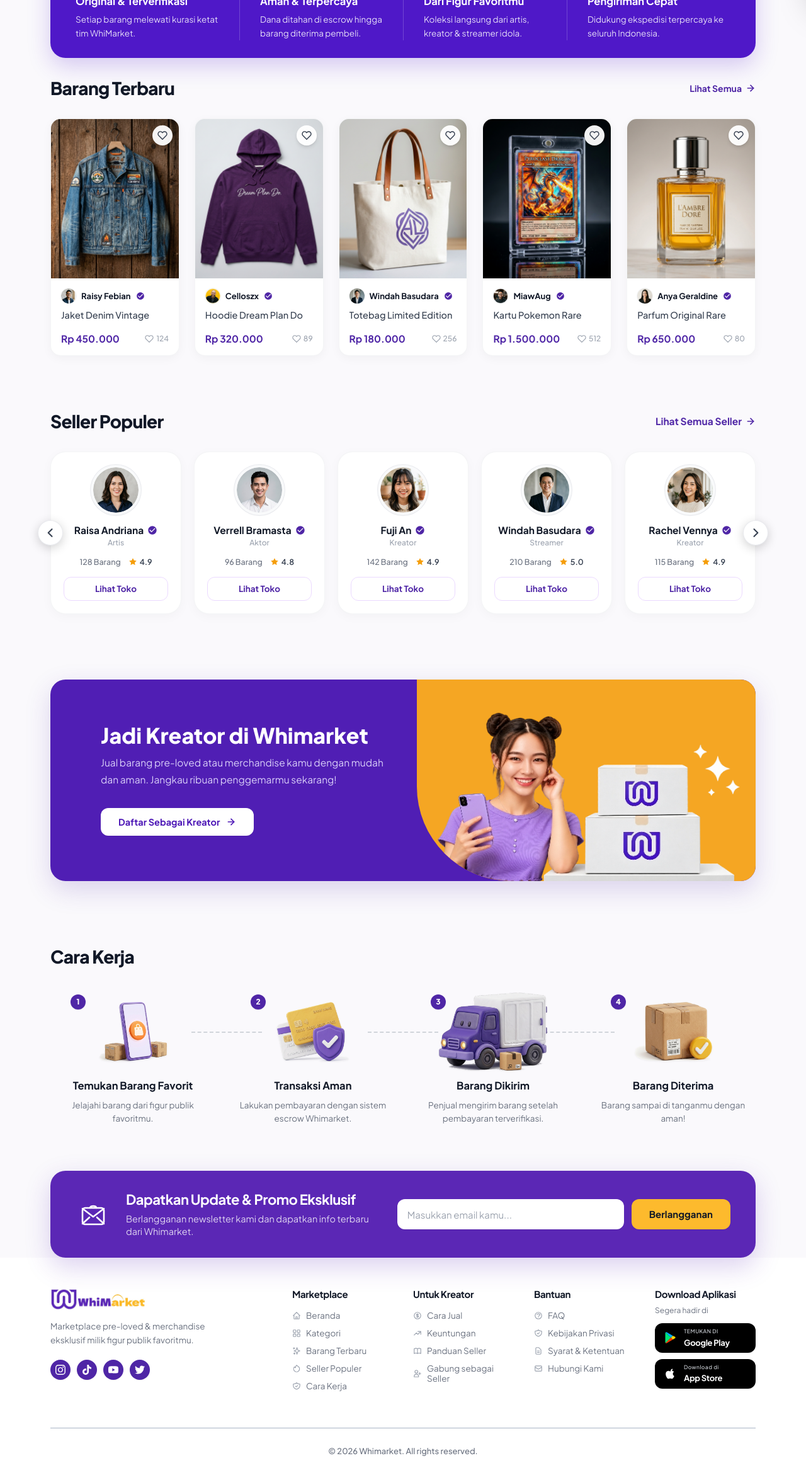
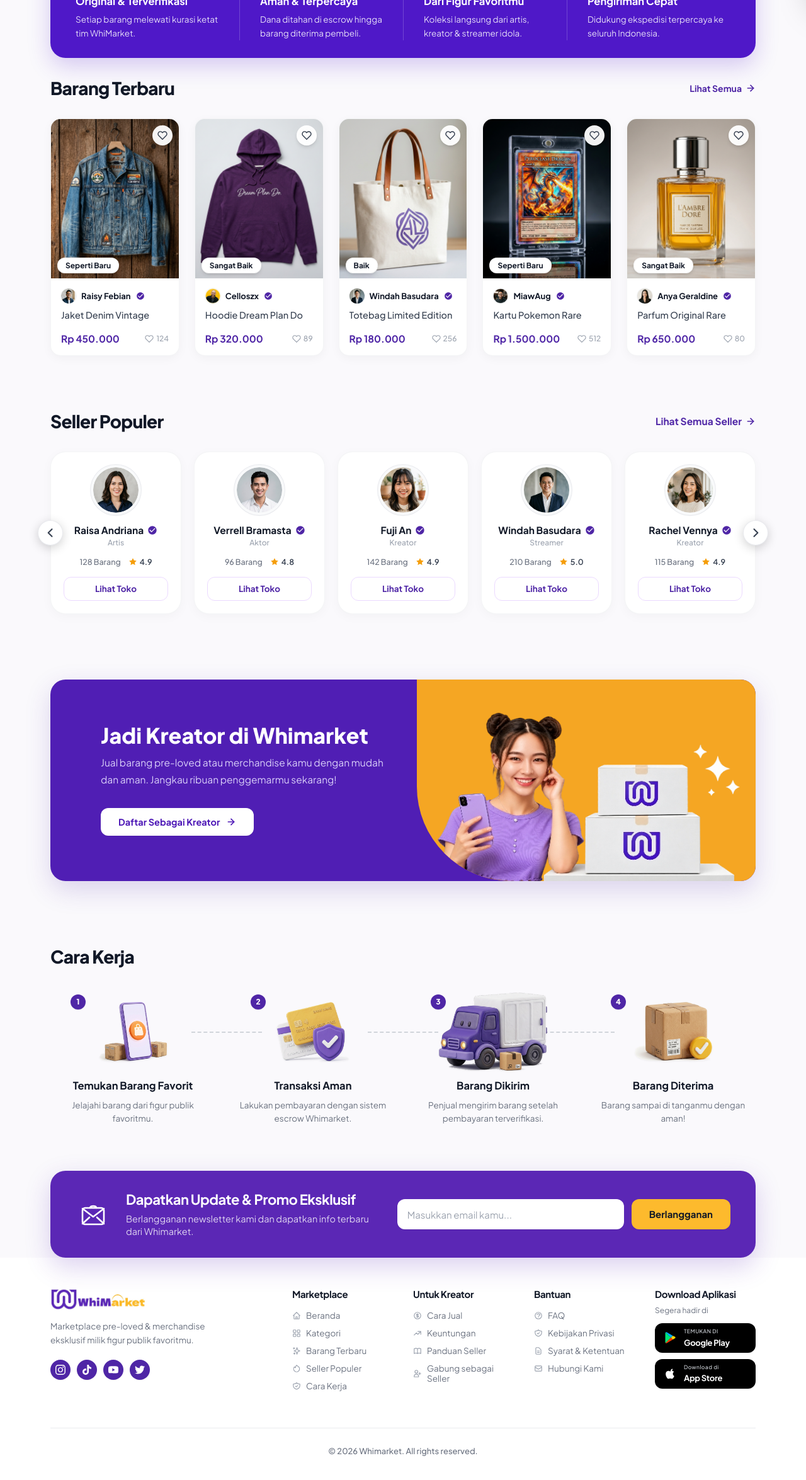
Before and after one commit to Jackm4ss/whimarket, a React (Vite) app: page / in a window 1280 px wide. Shown: the part 800-3150 px from the top of the page at 63% size. Built offline with nearby package versions, Linux system fonts and the light colour scheme.

Commit message:
fix(landing): add product condition badges, interactive wishlist toggle, and calibrate footer separator line

```diff
--- a/src/components/home/ProductsSection.tsx
+++ b/src/components/home/ProductsSection.tsx
@@ -1,8 +1,24 @@
-import React from 'react';
+import React, { useState } from 'react';
 import { PRODUCTS } from '@/data/landingData';
 import { ProductCard } from '@/components/common/ProductCard';
 
 export const ProductsSection: React.FC = () => {
+  const [products, setProducts] = useState(PRODUCTS);
+
+  const handleLikeToggle = (id: string) => {
+    setProducts((prev) =>
+      prev.map((item) =>
+        item.id === id
+          ? {
+              ...item,
+              isLiked: !item.isLiked,
+              likes: item.isLiked ? item.likes - 1 : item.likes + 1,
+            }
+          : item
+      )
+    );
+  };
+
   return (
     <section className="w-full max-w-[1536px] mx-auto px-4 sm:px-8 md:px-12 lg:px-16 xl:px-20 pt-2 pb-20">
       {/* Section Header */}
@@ -32,8 +48,8 @@ export const ProductsSection: React.FC = () => {
 
       {/* 5 Product Cards Grid */}
       <div className="grid grid-cols-2 md:grid-cols-3 lg:grid-cols-5 gap-3 sm:gap-4 lg:gap-6">
-        {PRODUCTS.map((product) => (
-          <ProductCard key={product.id} product={product} />
+        {products.map((product) => (
+          <ProductCard key={product.id} product={product} onLikeToggle={handleLikeToggle} />
         ))}
       </div>
     </section>
--- a/src/components/layout/Footer.tsx
+++ b/src/components/layout/Footer.tsx
@@ -213,7 +213,7 @@ export const Footer: React.FC = () => {
         </div>
 
         {/* Bottom Copyright Separator Line */}
-        <hr className="border-none h-[1.5px] bg-[#94A3B8] opacity-80 w-full my-0" />
+        <div className="h-[1px] bg-gray-200/80 w-full my-0" />
         <div className="pt-6 sm:pt-7 flex items-center justify-center text-center">
           <p className="text-xs sm:text-[13px] text-gray-500 font-medium">
             &copy; 2026 Whimarket. All rights reserved.
--- a/src/data/landingData.ts
+++ b/src/data/landingData.ts
@@ -16,6 +16,7 @@ export const PRODUCTS: Product[] = [
     sellerName: 'Raisy Febian',
     sellerAvatar: '/assets/avatars/avatar-raisy.png',
     verified: true,
+    condition: 'Seperti Baru',
     priceText: 'Rp 450.000',
     priceNumber: 450000,
     likes: 124,
@@ -28,6 +29,7 @@ export const PRODUCTS: Product[] = [
     sellerName: 'Celloszx',
     sellerAvatar: '/assets/avatars/avatar-cellos.png',
     verified: true,
+    condition: 'Sangat Baik',
     priceText: 'Rp 320.000',
     priceNumber: 320000,
     likes: 89,
@@ -40,6 +42,7 @@ export const PRODUCTS: Product[] = [
     sellerName: 'Windah Basudara',
     sellerAvatar: '/assets/avatars/avatar-windah.png',
     verified: true,
+    condition: 'Baik',
     priceText: 'Rp 180.000',
     priceNumber: 180000,
     likes: 256,
@@ -52,6 +55,7 @@ export const PRODUCTS: Product[] = [
     sellerName: 'MiawAug',
     sellerAvatar: '/assets/avatars/avatar-miawaug.png',
     verified: true,
+    condition: 'Seperti Baru',
     priceText: 'Rp 1.500.000',
     priceNumber: 1500000,
     likes: 512,
@@ -64,6 +68,7 @@ export const PRODUCTS: Product[] = [
     sellerName: 'Anya Geraldine',
     sellerAvatar: '/assets/avatar-anya.png',
     verified: true,
+    condition: 'Sangat Baik',
     priceText: 'Rp 650.000',
     priceNumber: 650000,
     likes: 80,
```
